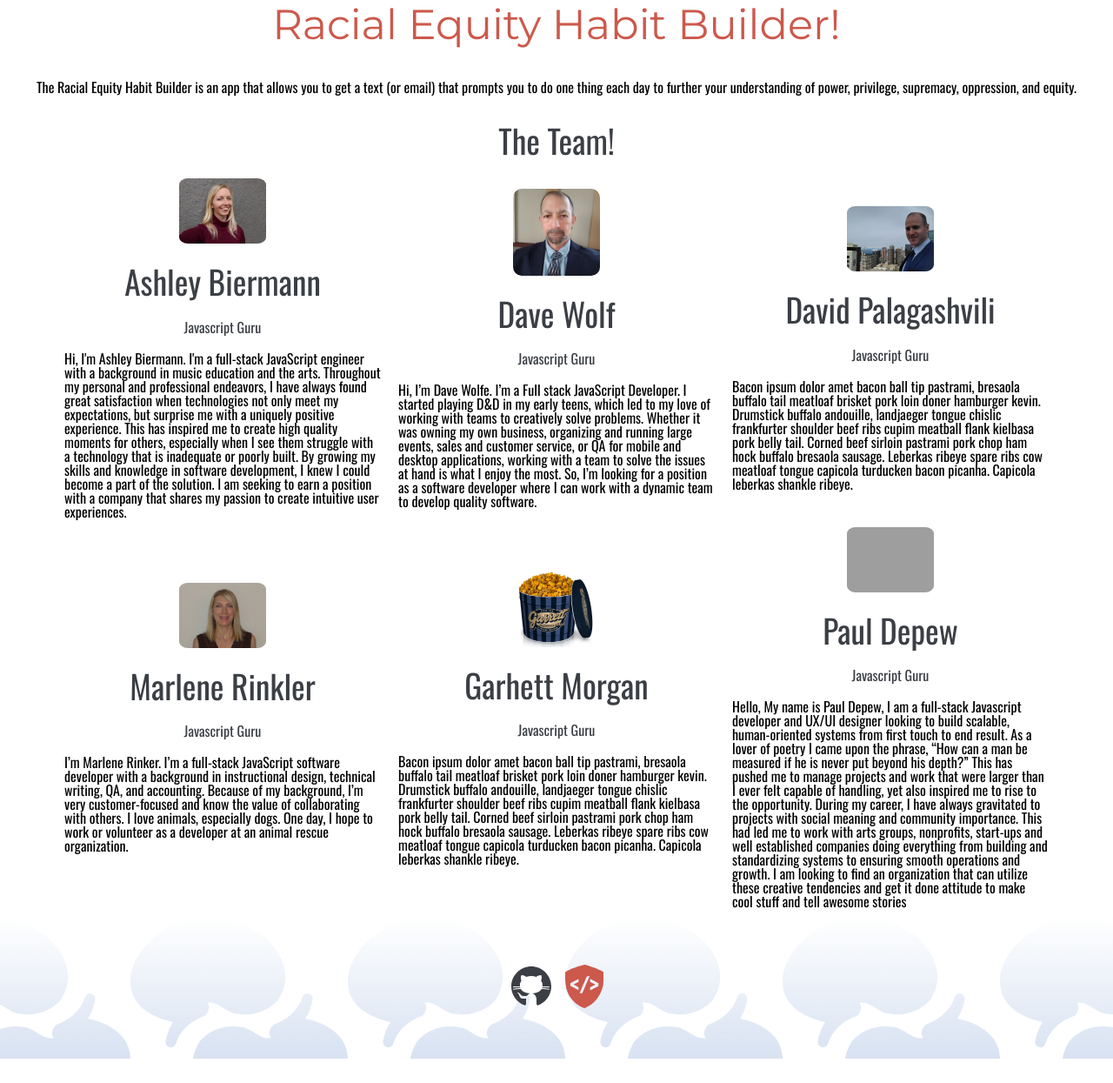
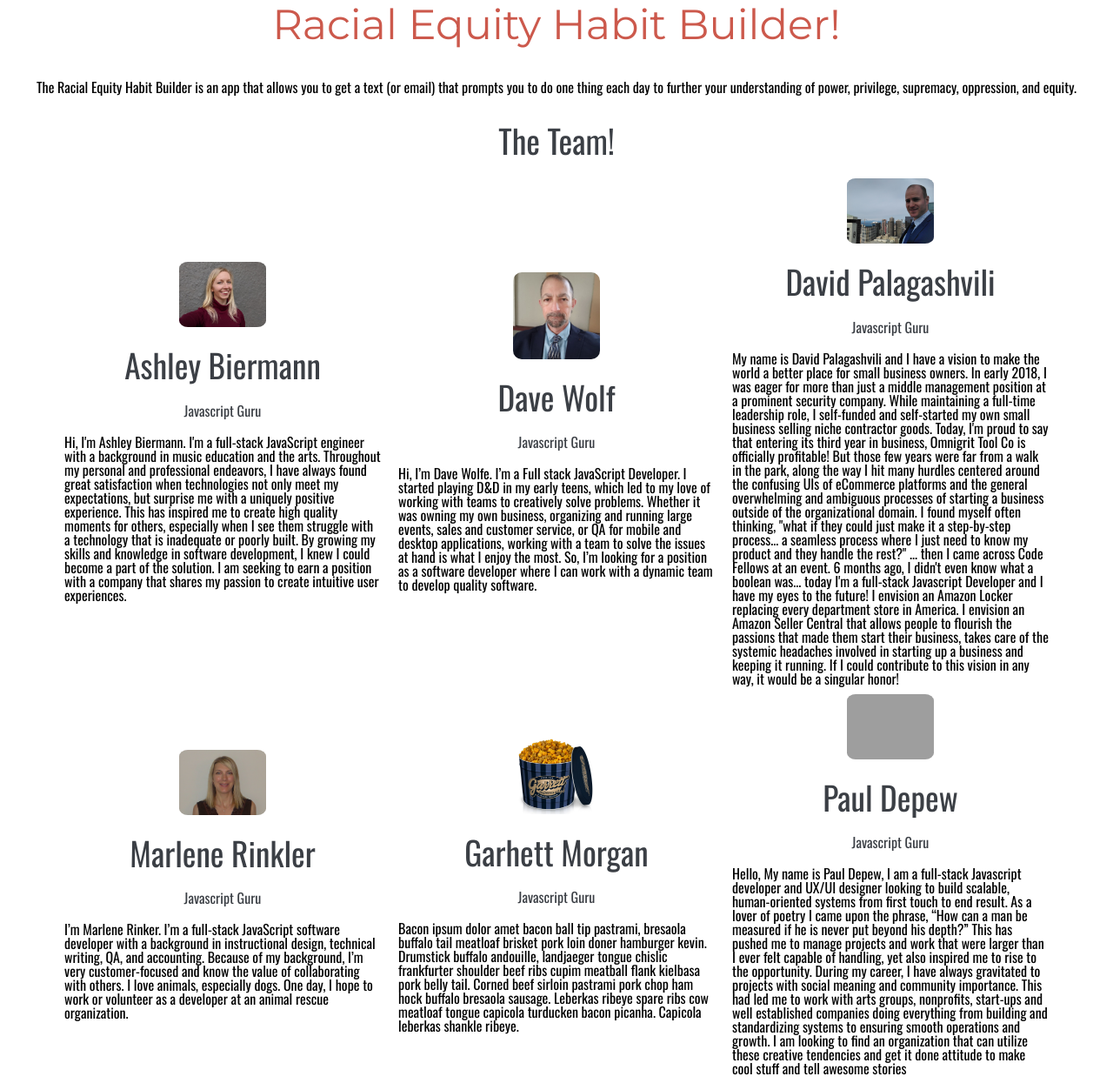
Before and after one commit to Racial-Equity-Habit-Builder/REHB, a Node project: template views/homePage.ejs in a window 1280 px wide. Shown: the part 487-1732 px from the top of the page at 87% size. Before the commit the page ends 1704 px from the top, so only its background shows below. Run offline with Node 20 templates, Linux system fonts and the light colour scheme; the template is opened without the code that fills it, so the values that code supplies are empty; grey boxes are pictures that could not be loaded.

Commit message:
david description added

```diff
--- a/routes/router.js
+++ b/routes/router.js
@@ -17,7 +17,7 @@ router.post('/:model', addOne);
 router.get('/:model', getAll);
 router.get('/:model/:id', getOne);
 router.put('/:model/:id',  updateOne);
-router.put('/:model/twilio:id',  updateStreak);
+// router.put('/:model/twilio:id',  updateStreak);
 router.delete('/:model/:id',  deleteOne);
 
 /**
--- a/views/homePage.ejs
+++ b/views/homePage.ejs
@@ -63,7 +63,14 @@
         <h2>David Palagashvili</h2>
         <h3>Javascript Guru</h3>
         <p>
-          Bacon ipsum dolor amet bacon ball tip pastrami, bresaola buffalo tail meatloaf brisket pork loin doner hamburger kevin. Drumstick buffalo andouille, landjaeger tongue chislic frankfurter shoulder beef ribs cupim meatball flank kielbasa pork belly tail. Corned beef sirloin pastrami pork chop ham hock buffalo bresaola sausage. Leberkas ribeye spare ribs cow meatloaf tongue capicola turducken bacon picanha. Capicola leberkas shankle ribeye.
+          My name is David Palagashvili and I have a vision to make the world a better place for small business owners.
+          In early 2018, I was eager for more than just a middle management position at a prominent security company. While maintaining a full-time leadership role, I self-funded and self-started my own small business selling niche contractor goods. Today, I'm proud to say that entering its third year in business, Omnigrit Tool Co is officially profitable!
+          But those few years were far from a walk in the park, along the way I hit many hurdles centered around the confusing UIs of eCommerce platforms and the general overwhelming and ambiguous  processes of starting a business outside of the organizational domain. I found myself often thinking, "what if they could just make it a step-by-step process... a seamless process where I just need to know my product and they handle the rest?" ... then I came across Code Fellows at an event.
+          6 months ago, I didn't even know what a boolean was... today I'm a full-stack Javascript Developer and I have my eyes to the future!
+          I envision an Amazon Locker replacing every department store in America.
+          I envision an Amazon Seller Central that allows people to flourish the passions that made them start their business, takes care of the systemic headaches involved in starting up a business and keeping it running.
+          If I could contribute to this vision in any way, it would be a singular honor!
+
         </p>
       </div>
 
```
